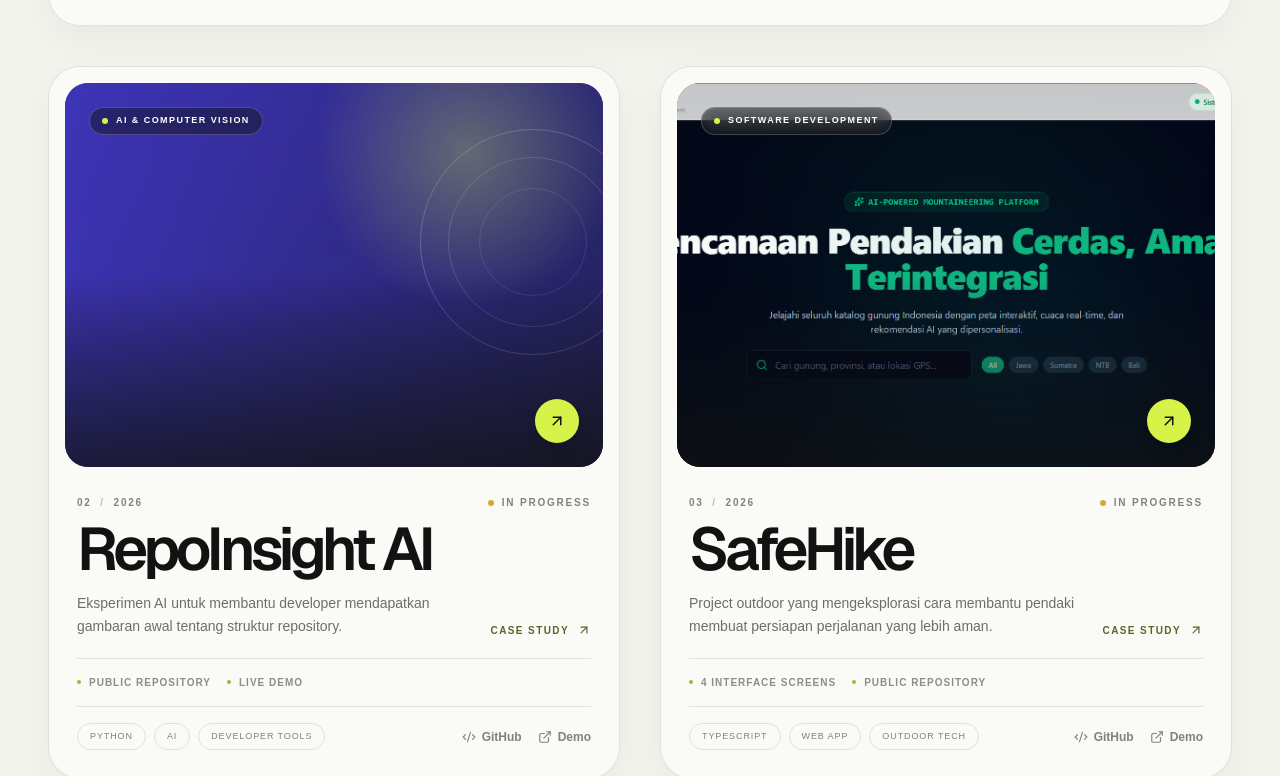
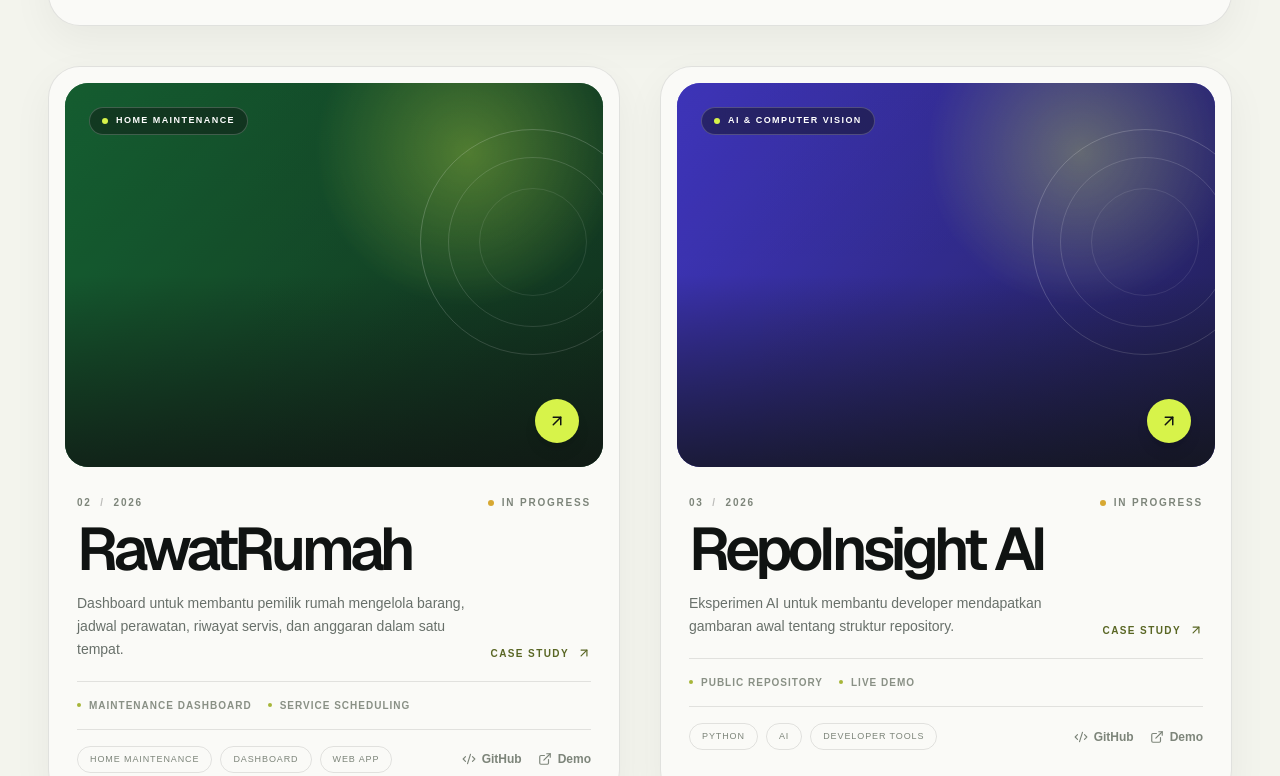
Before and after one commit to IlhamDharm/Portofolio_Ilham, a Next.js app: page / in a window 1280 px wide. Shown: the part 6545-7321 px from the top of the page. Built offline with nearby package versions, Linux system fonts and the light colour scheme; no server answers.

Commit message:
feat: add RawatRumah project to portfolio

```diff
--- a/src/data/projects.ts
+++ b/src/data/projects.ts
@@ -22,6 +22,24 @@ export type Project = {
 }
 
 export const projects: Project[] = [
+  {
+    slug: "rawatrumah",
+    title: "RawatRumah",
+    category: "Home Maintenance",
+    year: "2026",
+    status: "In Progress",
+    description: "Dashboard untuk membantu pemilik rumah mengelola barang, jadwal perawatan, riwayat servis, dan anggaran dalam satu tempat.",
+    longDescription: "RawatRumah adalah aplikasi perawatan rumah yang membantu pengguna memantau kondisi barang rumah tangga, menjadwalkan servis, melihat riwayat perawatan, serta mengelola biaya rumah.",
+    goal: "Membantu pemilik rumah merawat perangkat dan fasilitas rumah secara lebih teratur melalui pengingat, pencatatan servis, dan pemantauan biaya.",
+    implementation: "Aplikasi web dengan dashboard yang menampilkan ringkasan barang rumah, jadwal perawatan mendatang, aktivitas terakhir, status perangkat, dan teknisi langganan.",
+    role: "Product development",
+    learning: "Mengeksplorasi perancangan dashboard untuk mengorganisasi kebutuhan perawatan rumah dan menyajikan informasi penting secara ringkas.",
+    tags: ["Home Maintenance", "Dashboard", "Web App"],
+    color: "#166534",
+    github: "https://github.com/IlhamDharm/RawatRumah",
+    live: "https://rawat-rumah.vercel.app/dashboard",
+    proof: ["Maintenance dashboard", "Service scheduling", "Expense tracking"],
+  },
   {
     slug: "repoinsight-ai",
     title: "RepoInsight AI",
```
